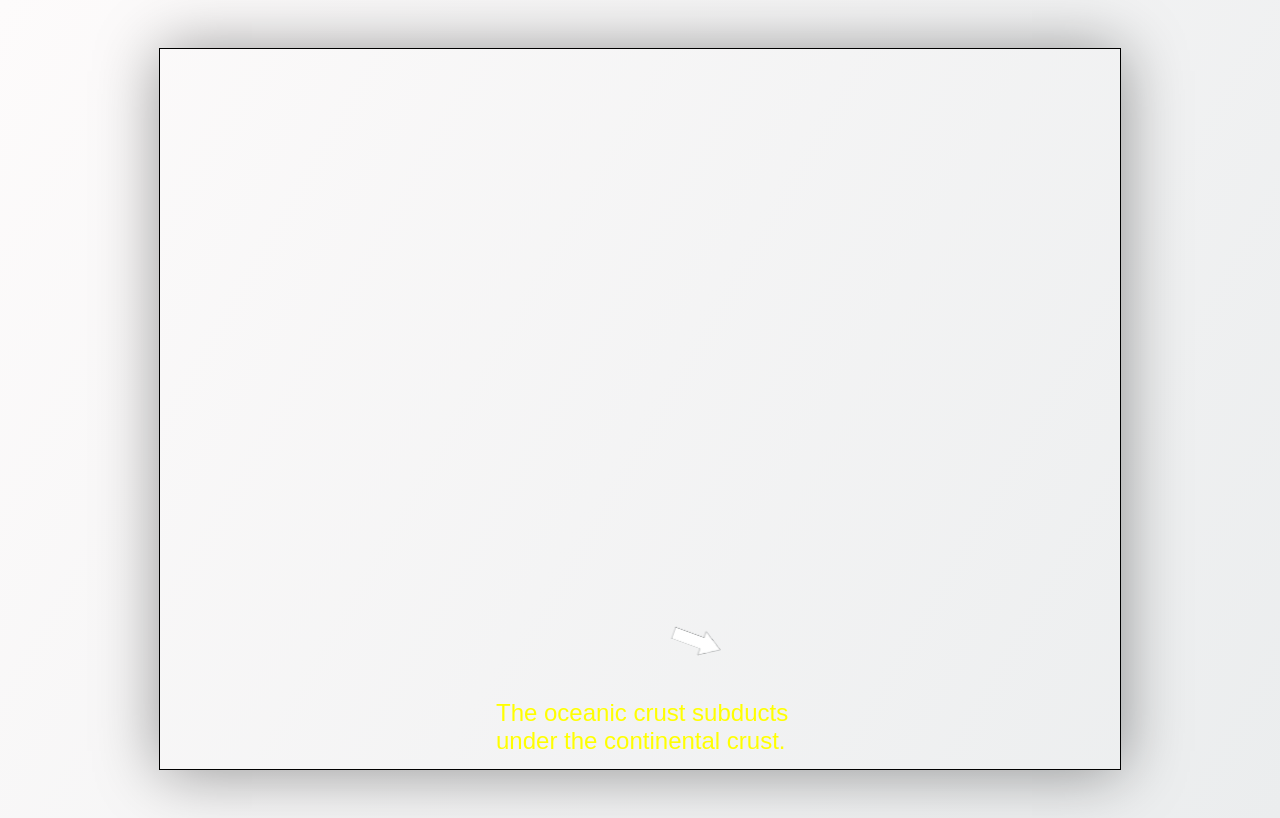
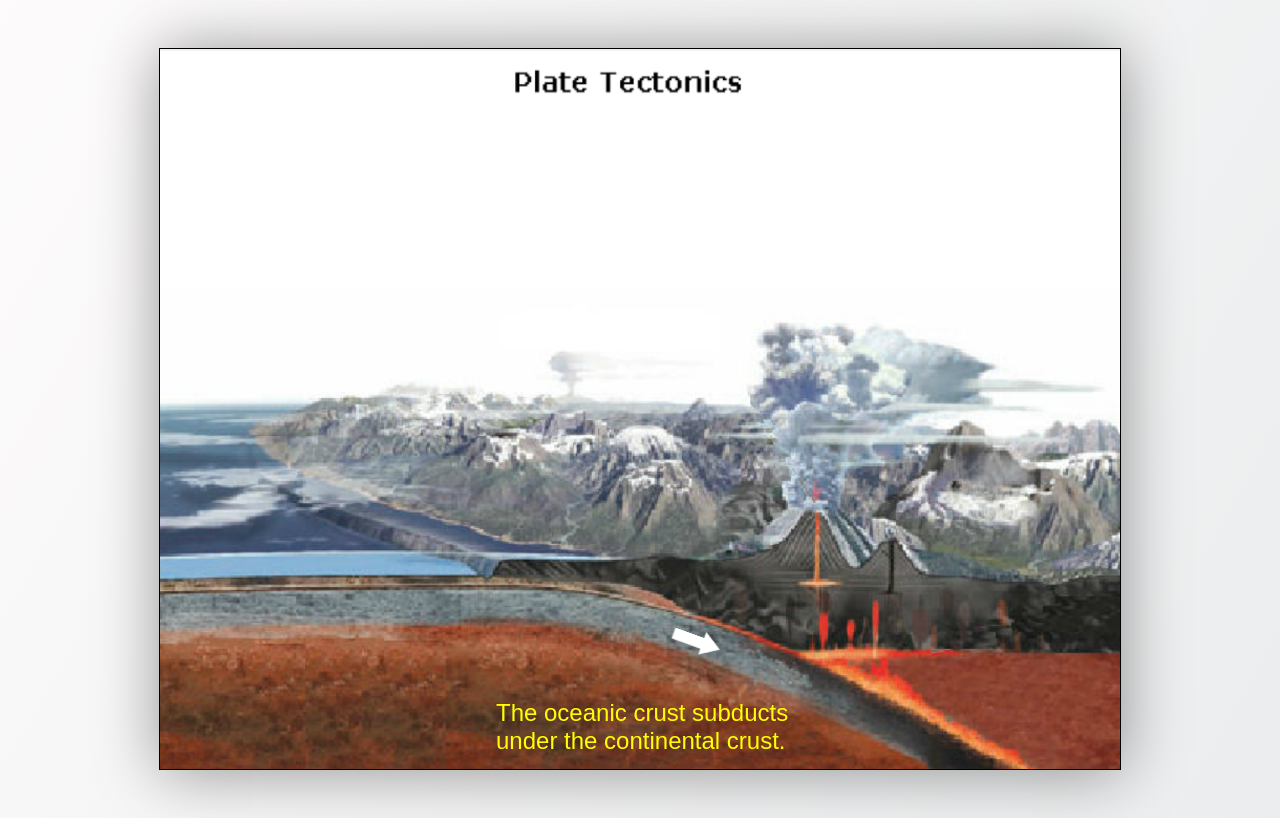
Before and after one commit to Akash8902/Plate-Tectonics, a plain HTML site: page index.html in a window 1280 px wide. Drawn offline with Linux system fonts and the light colour scheme.

Commit message:
Update style.css

```diff
--- a/style.css
+++ b/style.css
@@ -13,7 +13,7 @@ img{
  width: 120vh;
  border: 1px solid black;
  margin: 3rem auto;
- background: url(./images/img.png);
+ background: url(./img.png);
  background-size: cover;
  position:relative;
  box-shadow: 1px 2px 60px rgba(0,0,0,0.4);
```
